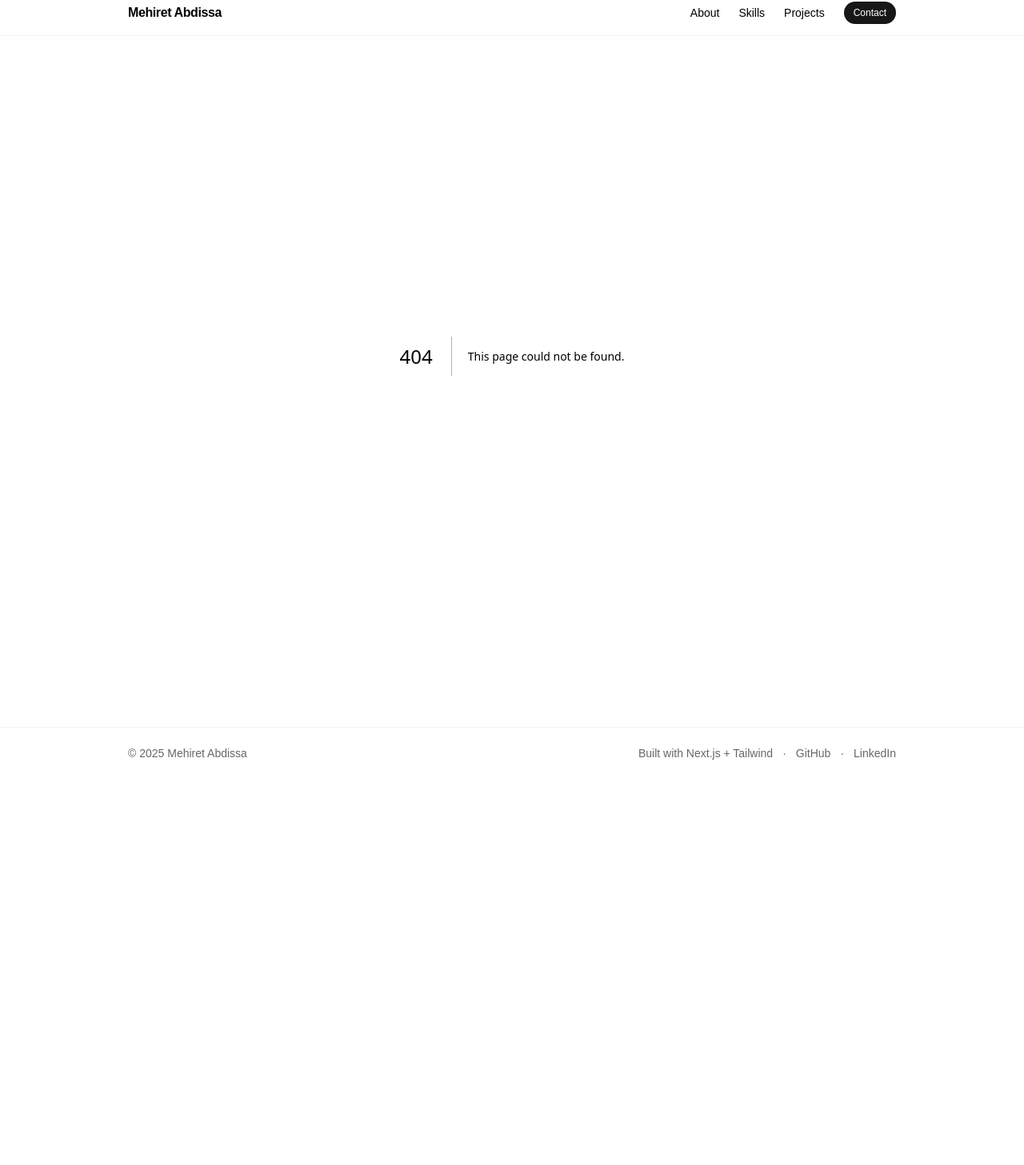
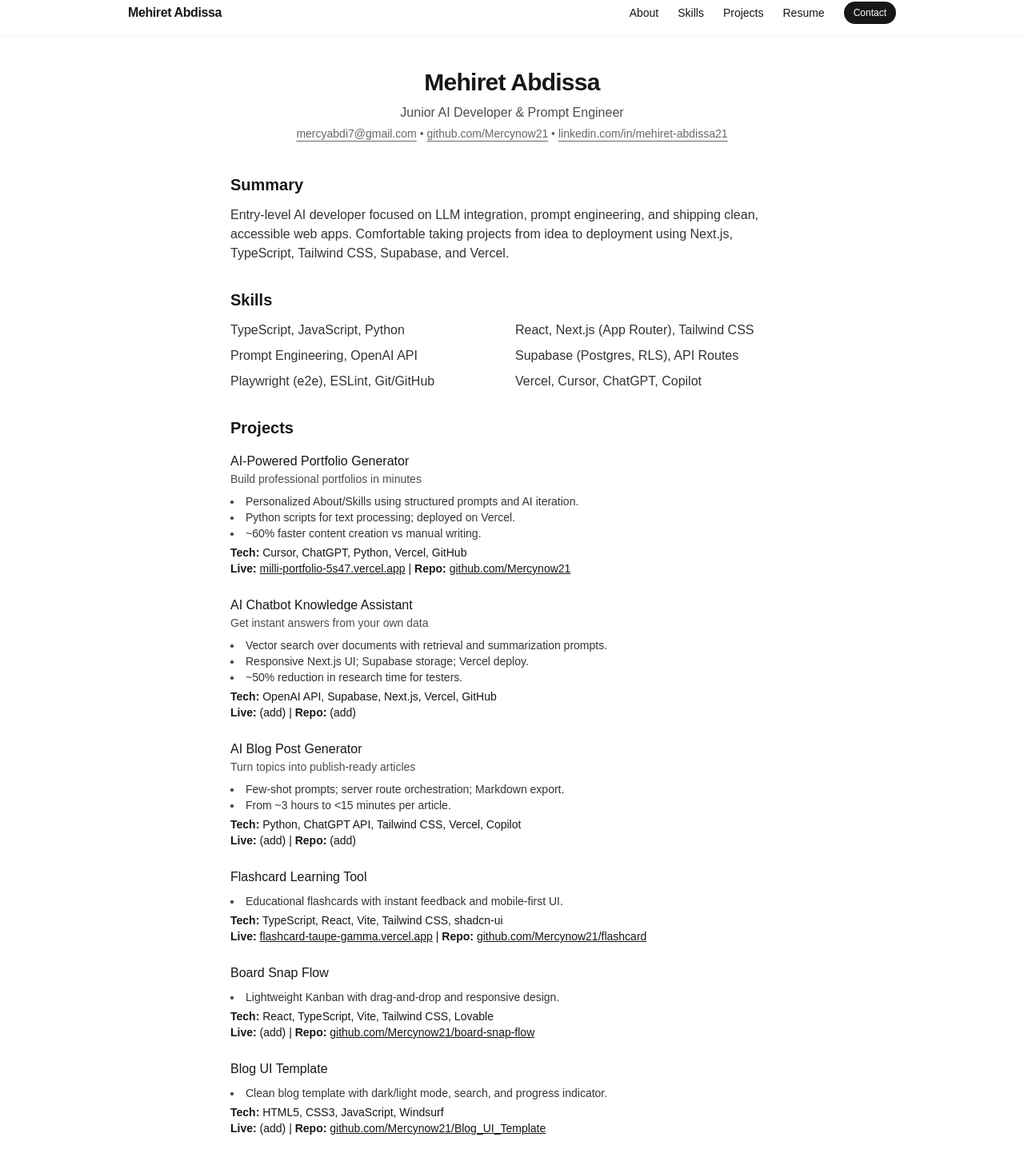
Before and after one commit to Mercynow21/milli_portfolio, a Next.js app: page /resume in a window 1280 px wide. Before the commit this address had no page. Shown: the part 12-1469 px from the top of the page at 80% size. Before the commit the page ends 986 px from the top, so only its background shows below. Built offline with nearby package versions, Linux system fonts and the light colour scheme.

Commit message:
feat(resume): add /resume page and navbar link; printable resume content

```diff
--- /dev/null
+++ b/src/app/resume/page.tsx
@@ -0,0 +1,117 @@
+export const metadata = {
+  title: "Resume — Mehiret Abdissa",
+  description: "Junior AI Developer & Prompt Engineer — Resume",
+};
+
+export default function ResumePage() {
+  return (
+    <main className="mx-auto max-w-3xl px-4 sm:px-6 lg:px-8 py-10">
+      <header className="text-center">
+        <h1 className="text-3xl font-bold tracking-tight">Mehiret Abdissa</h1>
+        <p className="mt-2 text-black/70 dark:text-white/70">Junior AI Developer & Prompt Engineer</p>
+        <p className="mt-1 text-sm text-black/60 dark:text-white/60">
+          <a href="mailto:mercyabdi7@gmail.com" className="underline underline-offset-4">mercyabdi7@gmail.com</a>
+          {" • "}
+          <a href="https://github.com/Mercynow21" target="_blank" rel="noreferrer" className="underline underline-offset-4">github.com/Mercynow21</a>
+          {" • "}
+          <a href="https://www.linkedin.com/in/mehiret-abdissa21" target="_blank" rel="noreferrer" className="underline underline-offset-4">linkedin.com/in/mehiret-abdissa21</a>
+        </p>
+      </header>
+
+      <section className="mt-10">
+        <h2 className="text-xl font-semibold">Summary</h2>
+        <p className="mt-3 text-black/80 dark:text-white/80">
+          Entry‑level AI developer focused on LLM integration, prompt engineering, and shipping clean, accessible web
+          apps. Comfortable taking projects from idea to deployment using Next.js, TypeScript, Tailwind CSS, Supabase,
+          and Vercel.
+        </p>
+      </section>
+
+      <section className="mt-8">
+        <h2 className="text-xl font-semibold">Skills</h2>
+        <ul className="mt-3 grid grid-cols-1 sm:grid-cols-2 gap-2 text-black/80 dark:text-white/80">
+          <li>TypeScript, JavaScript, Python</li>
+          <li>React, Next.js (App Router), Tailwind CSS</li>
+          <li>Prompt Engineering, OpenAI API</li>
+          <li>Supabase (Postgres, RLS), API Routes</li>
+          <li>Playwright (e2e), ESLint, Git/GitHub</li>
+          <li>Vercel, Cursor, ChatGPT, Copilot</li>
+        </ul>
+      </section>
+
+      <section className="mt-8">
+        <h2 className="text-xl font-semibold">Projects</h2>
+        <div className="mt-4 space-y-6">
+          <div>
+            <h3 className="font-medium">AI‑Powered Portfolio Generator</h3>
+            <p className="text-sm text-black/70 dark:text-white/70">Build professional portfolios in minutes</p>
+            <ul className="mt-2 list-disc list-inside text-sm text-black/80 dark:text-white/80">
+              <li>Personalized About/Skills using structured prompts and AI iteration.</li>
+              <li>Python scripts for text processing; deployed on Vercel.</li>
+              <li>~60% faster content creation vs manual writing.</li>
+            </ul>
+            <p className="mt-1 text-sm"><strong>Tech:</strong> Cursor, ChatGPT, Python, Vercel, GitHub</p>
+            <p className="text-sm"><strong>Live:</strong> <a className="underline" href="https://milli-portfolio-5s47.vercel.app" target="_blank" rel="noreferrer">milli-portfolio-5s47.vercel.app</a> {" | "}
+              <strong>Repo:</strong> <a className="underline" href="https://github.com/Mercynow21" target="_blank" rel="noreferrer">github.com/Mercynow21</a></p>
+          </div>
+
+          <div>
+            <h3 className="font-medium">AI Chatbot Knowledge Assistant</h3>
+            <p className="text-sm text-black/70 dark:text-white/70">Get instant answers from your own data</p>
+            <ul className="mt-2 list-disc list-inside text-sm text-black/80 dark:text-white/80">
+              <li>Vector search over documents with retrieval and summarization prompts.</li>
+              <li>Responsive Next.js UI; Supabase storage; Vercel deploy.</li>
+              <li>~50% reduction in research time for testers.</li>
+            </ul>
+            <p className="mt-1 text-sm"><strong>Tech:</strong> OpenAI API, Supabase, Next.js, Vercel, GitHub</p>
+            <p className="text-sm"><strong>Live:</strong> (add) {" | "} <strong>Repo:</strong> (add)</p>
+          </div>
+
+          <div>
+            <h3 className="font-medium">AI Blog Post Generator</h3>
+            <p className="text-sm text-black/70 dark:text-white/70">Turn topics into publish‑ready articles</p>
+            <ul className="mt-2 list-disc list-inside text-sm text-black/80 dark:text-white/80">
+              <li>Few‑shot prompts; server route orchestration; Markdown export.</li>
+              <li>From ~3 hours to &lt;15 minutes per article.</li>
+            </ul>
+            <p className="mt-1 text-sm"><strong>Tech:</strong> Python, ChatGPT API, Tailwind CSS, Vercel, Copilot</p>
+            <p className="text-sm"><strong>Live:</strong> (add) {" | "} <strong>Repo:</strong> (add)</p>
+          </div>
+
+          <div>
+            <h3 className="font-medium">Flashcard Learning Tool</h3>
+            <ul className="mt-2 list-disc list-inside text-sm text-black/80 dark:text-white/80">
+              <li>Educational flashcards with instant feedback and mobile‑first UI.</li>
+            </ul>
+            <p className="mt-1 text-sm"><strong>Tech:</strong> TypeScript, React, Vite, Tailwind CSS, shadcn‑ui</p>
+            <p className="text-sm"><strong>Live:</strong> <a className="underline" href="https://flashcard-taupe-gamma.vercel.app" target="_blank" rel="noreferrer">flashcard-taupe-gamma.vercel.app</a> {" | "}
+              <strong>Repo:</strong> <a className="underline" href="https://github.com/Mercynow21/flashcard" target="_blank" rel="noreferrer">github.com/Mercynow21/flashcard</a></p>
+          </div>
+
+          <div>
+            <h3 className="font-medium">Board Snap Flow</h3>
+            <ul className="mt-2 list-disc list-inside text-sm text-black/80 dark:text-white/80">
+              <li>Lightweight Kanban with drag‑and‑drop and responsive design.</li>
+            </ul>
+            <p className="mt-1 text-sm"><strong>Tech:</strong> React, TypeScript, Vite, Tailwind CSS, Lovable</p>
+            <p className="text-sm"><strong>Live:</strong> (add) {" | "} <strong>Repo:</strong> <a className="underline" href="https://github.com/Mercynow21/board-snap-flow" target="_blank" rel="noreferrer">github.com/Mercynow21/board-snap-flow</a></p>
+          </div>
+
+          <div>
+            <h3 className="font-medium">Blog UI Template</h3>
+            <ul className="mt-2 list-disc list-inside text-sm text-black/80 dark:text-white/80">
+              <li>Clean blog template with dark/light mode, search, and progress indicator.</li>
+            </ul>
+            <p className="mt-1 text-sm"><strong>Tech:</strong> HTML5, CSS3, JavaScript, Windsurf</p>
+            <p className="text-sm"><strong>Live:</strong> (add) {" | "} <strong>Repo:</strong> <a className="underline" href="https://github.com/Mercynow21/Blog_UI_Template" target="_blank" rel="noreferrer">github.com/Mercynow21/Blog_UI_Template</a></p>
+          </div>
+        </div>
+      </section>
+
+      <section className="mt-8">
+        <h2 className="text-xl font-semibold">Education</h2>
+        <p className="mt-2 text-black/80 dark:text-white/80">Self‑directed learning in AI, LLMs, and modern web frameworks.</p>
+      </section>
+    </main>
+  );
+}
--- a/src/components/Navbar.tsx
+++ b/src/components/Navbar.tsx
@@ -17,6 +17,9 @@ export default function Navbar() {
           <a href="#projects" className="hover:underline underline-offset-4">
             Projects
           </a>
+          <a href="/resume" className="hover:underline underline-offset-4">
+            Resume
+          </a>
           <a
             href="#contact"
             className="inline-flex items-center rounded-full bg-foreground text-background px-3 py-1.5 text-xs font-medium hover:opacity-90"
```
